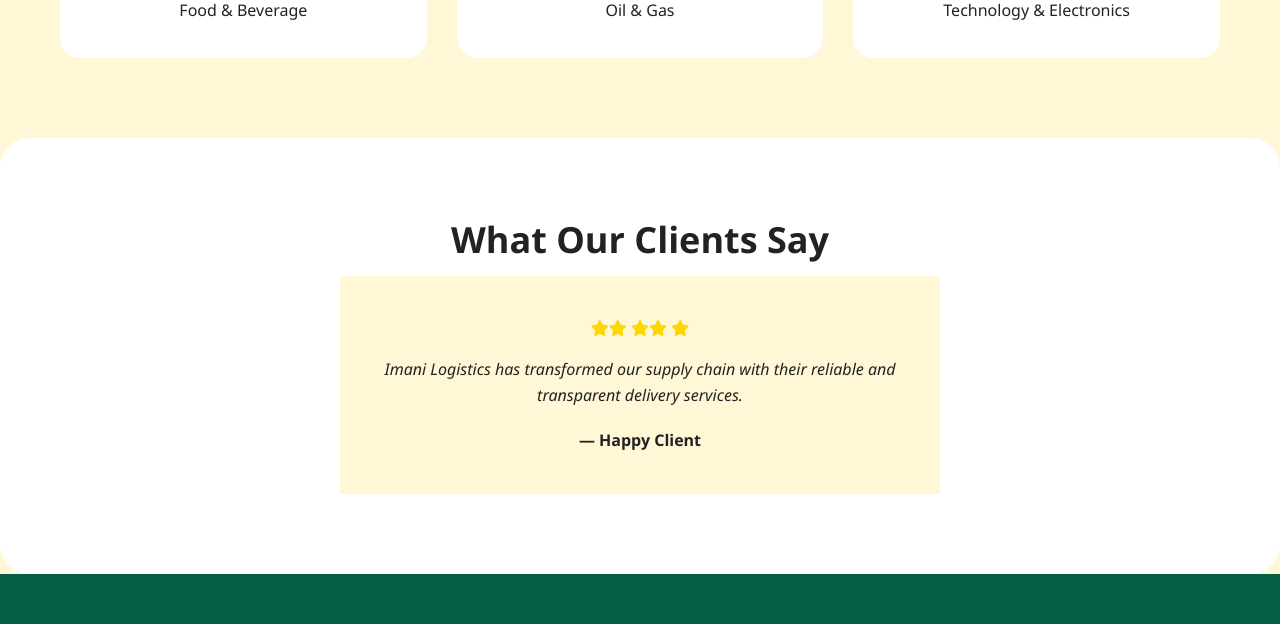
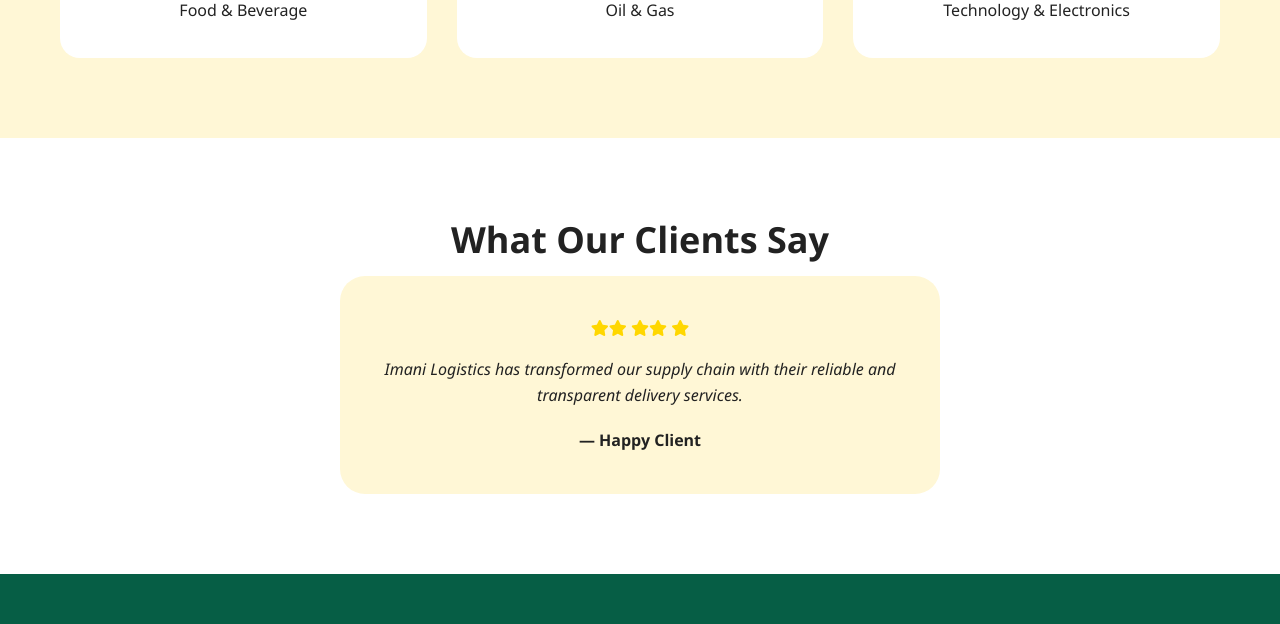
Before and after one commit to cohzyweb/Imanigifts-Logistics, a plain HTML site: page index.html in a window 1280 px wide. Shown: the part 2780-3404 px from the top of the page. Drawn offline with Linux system fonts and the light colour scheme.

Commit message:
Update style.css

```diff
--- a/style.css
+++ b/style.css
@@ -309,7 +309,6 @@ input:focus-visible {
 /* ================= TESTIMONIALS ================= */
 .testimonials {
     background: #fff;
-    border-radius: 30px;
 }
 
 .testimonial-card {
@@ -317,6 +316,7 @@ input:focus-visible {
     margin: auto;
     background: var(--secondary-color);
     padding: 40px;
+    border-radius: 25px;
     text-align: center;
     animation: fadeUp 0.8s ease forwards;
 }
```
